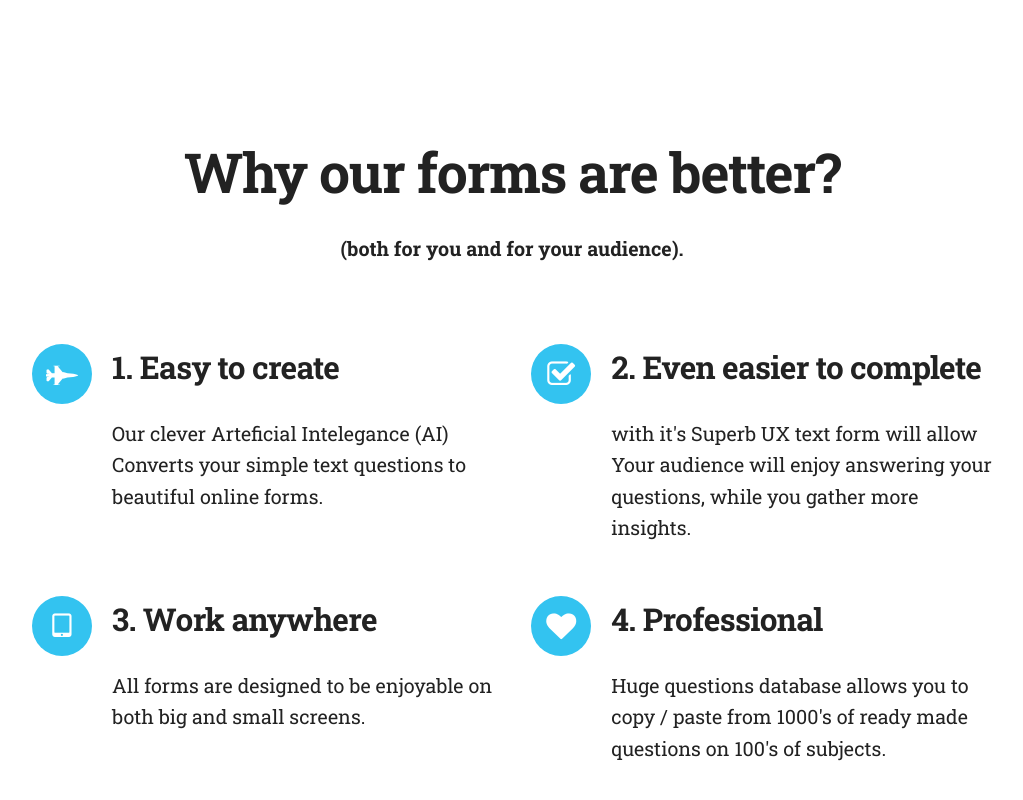
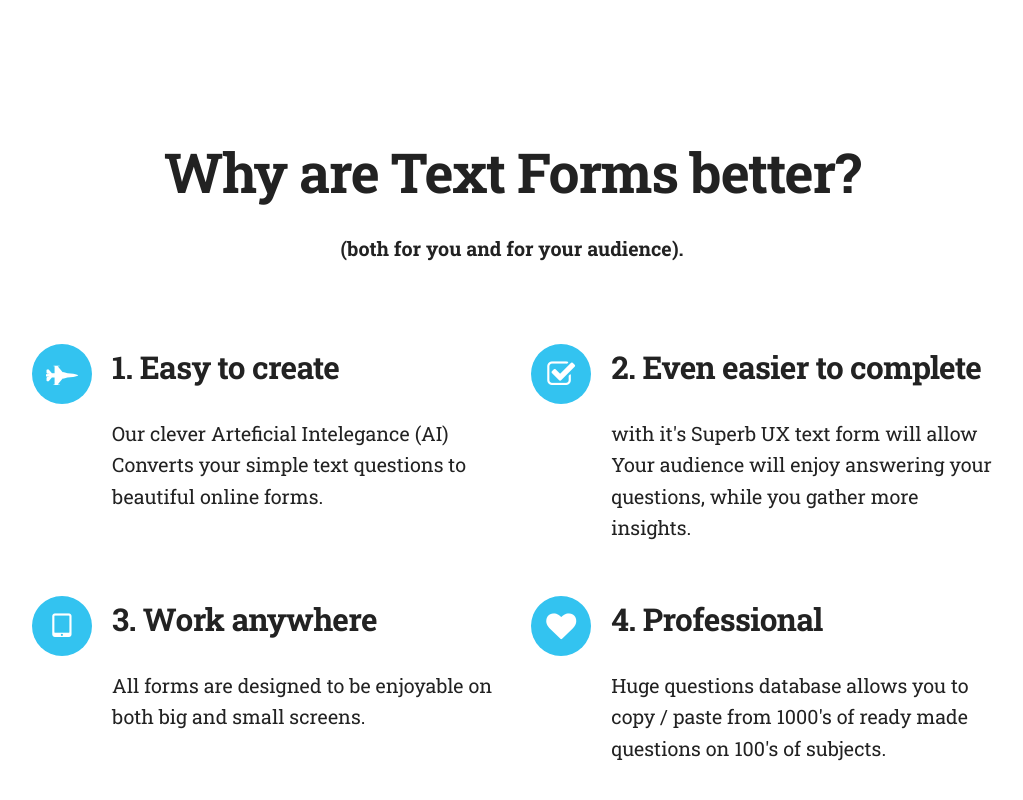
Before and after one commit to oronoa/txtform_landing, a plain HTML site: page index.html in a window 1280 px wide. Shown: the part 916-1716 px from the top of the page, without its empty margins (128-1151 px from the left). Drawn offline with Linux system fonts and the light colour scheme.

Commit message:
spelling

```diff
--- a/index.html
+++ b/index.html
@@ -106,8 +106,8 @@
   <section class="feature_block f1" id="features">
       <div class="container">
 	  <div class="center marginbottom80">
-	      <h2>Why our forms are better?</h2>
-	      <h6>(both for you and for your  audience).</h6>
+	      <h2>Why are Text Forms better?</h2>
+	      <h6>(both for you and for your audience).</h6>
 	    </div>
 	    <div class="row marginbottom20">
 	      <div class="six columns feature-items">
```
